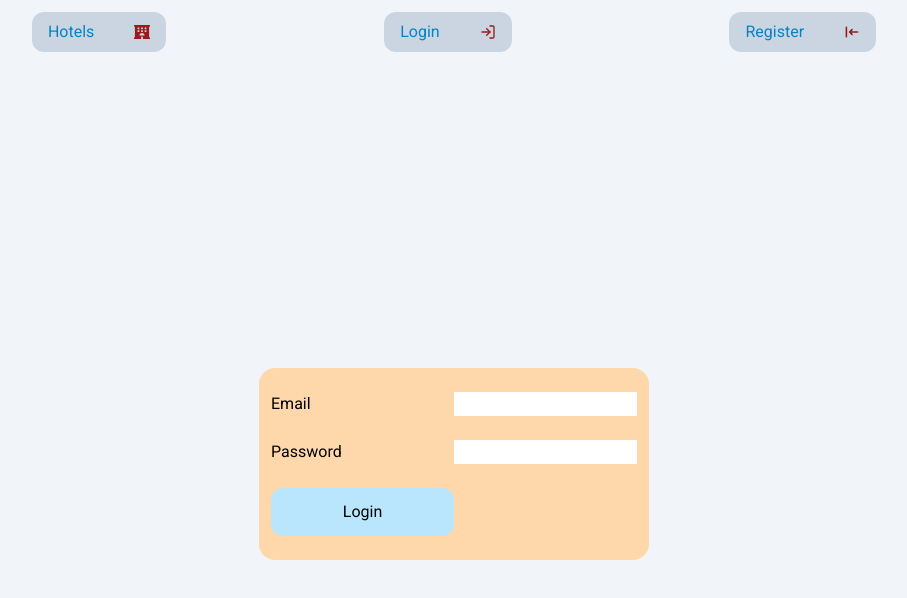
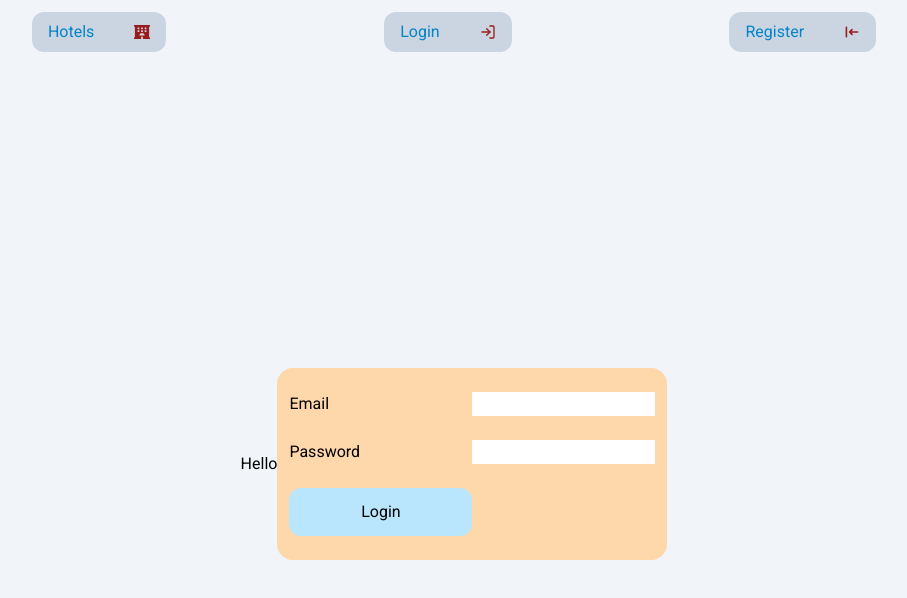
Before and after one commit to venkatsundaraj/airbnb, a React (Vite) app in the folder client/: page /login in a window 1280 px wide. Shown: the top 598 px of the page, without its empty margins (186-1093 px from the left). Built offline with nearby package versions, Linux system fonts and the light colour scheme.

Commit message:
dummy-commit1

```diff
--- a/client/src/pages/Login.jsx
+++ b/client/src/pages/Login.jsx
@@ -43,8 +43,8 @@ function Login() {
   if (isLoading) return <h1>Loading...</h1>;
   return (
     <section className="w-screen h-screen flex items-center justify-center">
-      {/* <p>Login the form to </p>
-      <h1>Hello</h1> */}
+      {/* <p>Login the form to </p> */}
+      <h1>Hello</h1>
       <form
         onSubmit={formSubmitHandler}
         className="bg-orange-200 max-w-fit px-3 py-6 rounded-2xl grid grid-cols-2 gap-y-6 "
```
